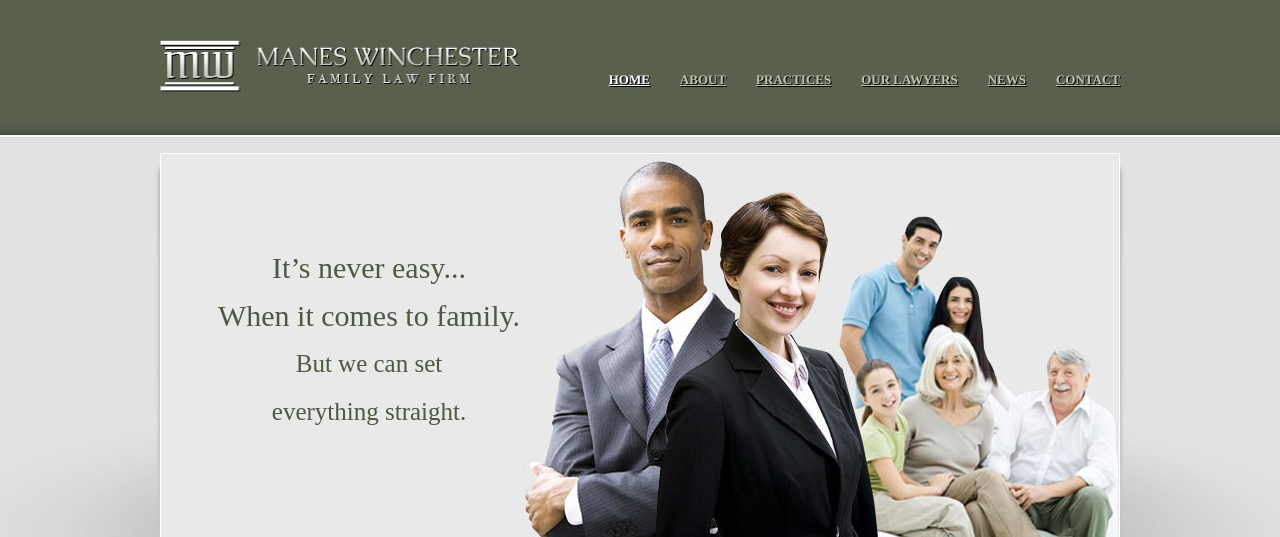
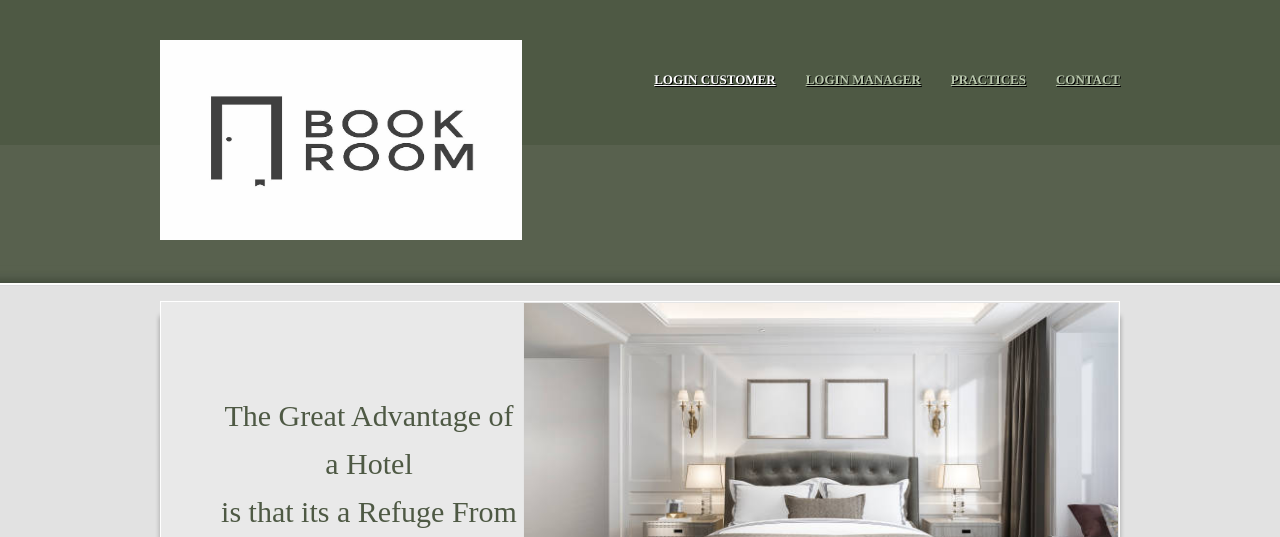
Before and after one commit to rishrust/room_bookingwebsite-Django-, a Django app: template roombooking/templates/index.html in a window 1280 px wide. Shown: the top 537 px of the page. Run offline with Django 4.2, Linux system fonts and the light colour scheme; the template is opened without the code that fills it, so the values that code supplies are empty; parts of the project's set-up code (start-up, migrations or seed data) failed here and were passed over.

Commit message:
adjusting the website to look like room booking page

```diff
--- a/roombooking/templates/index.html
+++ b/roombooking/templates/index.html
@@ -1,7 +1,6 @@
 {%load static%}
 {%static "images" as imageurl%}
 <!DOCTYPE HTML>
-<!-- Website template by freewebsitetemplates.com -->
 <html>
 <head>
 	<meta charset="UTF-8">
@@ -12,26 +11,17 @@
 	<div id="header">
 		<div class="clearfix">
 			<div class="logo">
-				<a href="index.html"><img src="{% static 'images/logo.png' %}" alt="LOGO" height="52" width="362"></a>
+				<a href="index.html"><img src="{% static 'images/logo.jpg' %}" alt="LOGO" height="200" width="362"></a>
 			</div>
 			<ul class="navigation">
 				<li class="active">
-					<a href="index.html">Home</a>
+					<a href="index.html">LOGIN CUSTOMER</a>
 				</li>
 				<li>
-					<a href="about.html">About</a>
+					<a href="about.html">LOGIN MANAGER</a>
 				</li>
 				<li>
 					<a href="practices.html">Practices</a>
-				</li>
-				<li>
-					<a href="lawyers.html">Our Lawyers</a>
-				</li>
-				<li>
-					<a href="news.html">News</a>
-					<div>
-						<a href="singlepost.html">News Single Post</a>
-					</div>
 				</li>
 				<li>
 					<a href="contact.html">Contact</a>
@@ -42,11 +32,11 @@
 	<div id="contents">
 		<div id="adbox">
 			<div class="clearfix">
-				<img src="{% static 'images/family-large.jpg' %}" alt="Img" height="382" width="594">
+				<img src="{% static 'images/roomhotel.jpg' %}" alt="Img" height="382" width="594">
 				<div class="detail">
-					<h1>It’s never easy...<br> When it comes to family.</h1>
+					<h1>The Great Advantage of a Hotel<br>is that its a Refuge From Home Life.</h1>
 					<p>
-						But we can set<br> everything straight.
+						Live like home<br> feel like home
 					</p>
 				</div>
 			</div>
@@ -54,15 +44,16 @@
 		<div class="highlight">
 			<div class="clearfix">
 				<div class="testimonial">
-					<h2>Testimonials</h2>
+					<h2>Reviews</h2>
 					<p>
-						&ldquo;Aenean ullamcorper purus vitae nisl tristique sollicitudin. Quisque vestibulum, erat ornare.&rdquo;
+						&ldquo;Awesome experience
+						Very nice hotel with rooms and healthy environment , the services is really good and the staff is very helpfull and friendly . They serve you best. Management is also helpful and good. Hotel Good Palace is good.&rdquo;
 					</p>
-					<span>-John Doe and Jane Doe-</span>
+					<span>-Priyanka Singh</span>
 				</div>
-				<h1>The Manes Winchester Promise</h1>
+				<h1>What We Provide</h1>
 				<p>
-					This website template has been designed by <a href="http://www.freewebsitetemplates.com/">Free Website Templates</a> for you, for free. You can replace all this text with your own text. You can remove any link to our website from this website template, you're free to use this website template without linking back to us. If you're having problems editing this website template, then don't hesitate to ask for help on the <a href="http://www.freewebsitetemplates.com/forums/">Forums</a>.
+					A newly renovated Boutique and Luxury Hotel located in Central Delhi, Welcomes business and Leisure travelers to experience the Grandeur of Indian Hospitality. Hotel Good Palace has won laurels for high quality luxurious accommodation and excellence in Dining, Interiors, Business Facilities and Personalized Services. We serve our guests with the motto of the ancient Indian saying- "Atithi Devo Bhav" by providing world class facilities which recognized international business or leisure traveler requires. Hotel Good Palace offers world class Accommodation, Conference Rooms, Business Centre and Room Service.
 				</p>
 			</div>
 		</div>
```
Also changed, not shown: roombooking/assets/images/logo.png, roombooking/resources/images/bg-adbox.png (deleted), roombooking/resources/images/bg-footer.png (deleted), roombooking/resources/images/logo.jpg (added), roombooking/resources/images/logo.png (deleted), roombooking/resources/images/roomhotel.jpg (added).
